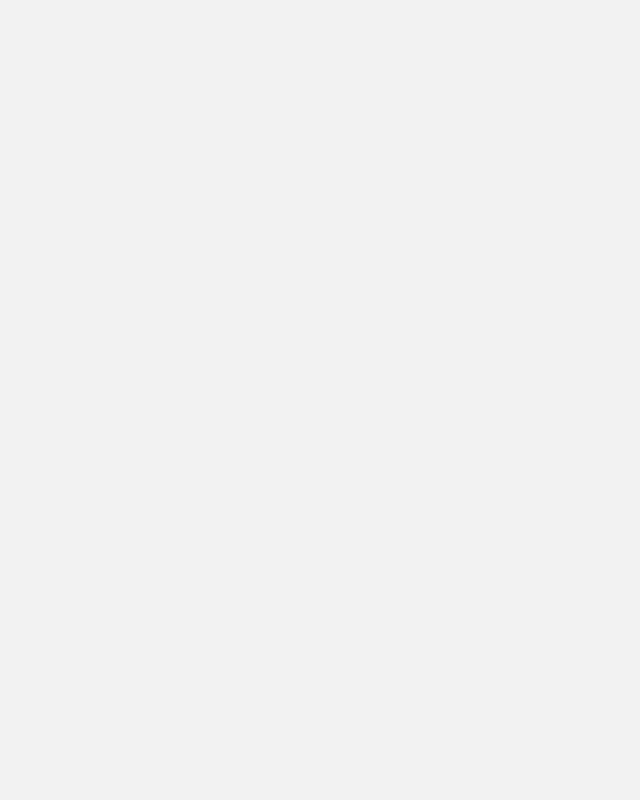
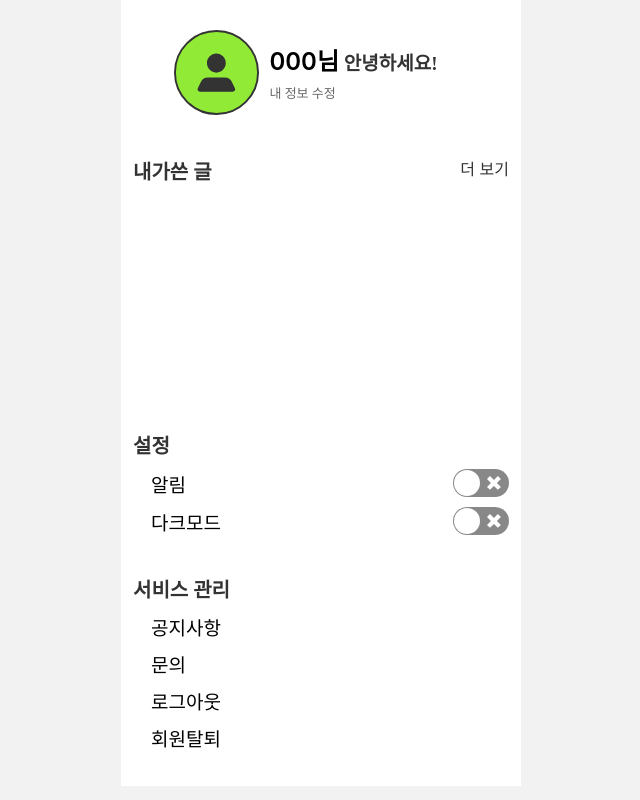
Before and after one commit to ECO-TOUR/front-end, a React (Create React App) app: page /mypage in a window 1280 px wide. Before the commit this address had no page. Shown: the whole page, without its empty margins (319-959 px from the left). Built offline with nearby package versions, Linux system fonts and the light colour scheme.

Commit message:
[css] mypage css 변경

```diff
--- a/package.json
+++ b/package.json
@@ -10,6 +10,7 @@
     "react-dom": "^18.3.1",
     "react-router-dom": "^6.23.1",
     "react-scripts": "5.0.1",
+    "react-switch": "^7.0.0",
     "recoil": "^0.7.7",
     "web-vitals": "^2.1.4"
   },
--- a/src/App.js
+++ b/src/App.js
@@ -1,9 +1,9 @@
 import { Route, Routes, BrowserRouter } from 'react-router-dom';
 import { RecoilRoot } from 'recoil';
-import Login from './Component/Login/Login';
-import Agreement from './Component/Agreement/Agreement'
-import Home from './Component/Main/Home';
-// import Mypage from './component/Mypage/Mypage.js';
+import Login from './component/Login/Login.js';
+import Agreement from './component/Agreement/Agreement.js'
+import Home from './component/Main/Home.js';
+import Mypage from './component/Mypage/Mypage.js';
 
 function App() {
   return (
@@ -14,7 +14,7 @@ function App() {
             <Route path="/" element={<Login />} />
             <Route path="/agreement" element={<Agreement />} />
             <Route path="/main" element={<Home />} />
-            {/* <Route path="/mypage" element={<Mypage />} /> */}
+            <Route path="/mypage" element={<Mypage />} />
           </Routes>
         </BrowserRouter>
       </RecoilRoot>
--- /dev/null
+++ b/src/Component/Mypage/Mypage.css
@@ -0,0 +1,96 @@
+.container {
+    display: flex;
+    justify-content: center;
+    align-items: center;
+}
+
+.nametag {
+    background-color: white;
+}
+.nametag-area {
+    display: flex;
+    justify-content: center;
+    align-items: center;
+    height: 144px;
+    padding: 0px 30px 0px 0px;
+}
+
+.text-area {
+    margin-left: 10px;
+}
+.profile-icon {
+    width: 85px;
+    height: 85px;
+}
+
+.nickname{
+    font-size: x-large;
+    font-weight: 600;
+}
+.first-line {
+    color: #333;
+    font-family: ABeeZee;
+    font-size: 19px;
+    font-style: normal;
+    font-weight: 600;
+}
+
+.second-line{
+    margin-top: 6px;
+    color: #676767;
+    font-family: ABeeZee;
+    font-size: 13px;
+    font-style: normal;
+    font-weight: 400;
+}
+
+.postList{
+    width: 100%;
+    background-color: white;
+}
+.postList-area{
+    height: 250px;
+    padding: 12px 12px;
+}
+.post-title{
+    display: flex;
+    justify-content: space-between;
+}
+.title{
+    color: #333;
+    font-family: ABeeZee;
+    font-size: 20px;
+    font-style: normal;
+    font-weight: 900;
+}
+a{
+    color: #333;
+    text-decoration: none;
+}
+
+.settings{
+    background-color: white;
+}
+.settings-area{
+    height: 120px;
+    padding: 12px 12px;
+}
+.line{
+    align-items: center;
+    max-width: 360px;
+    display: flex;
+    justify-content: space-between;
+    font-size: 19px;
+    font-weight: 500;
+    margin-left: 18px;
+    margin-top: 10px;
+    display: flex;
+}
+
+.service{
+    background-color: white;
+}
+.service-area{
+    height: 200px;
+    padding: 12px 12px;
+}
--- a/src/Component/Mypage/Mypage.js
+++ b/src/Component/Mypage/Mypage.js
@@ -1,17 +1,33 @@
-import React from 'react'
-import 'bootstrap/dist/css/bootstrap.min.css';
+import React, { useState } from 'react';
+import Switch from 'react-switch';
+import profileIcon from '../../assets/profile.svg';
+import './Mypage.css'
 
+
+const ToggleSwitch = () => {
+    const [checked, setChecked] = useState(false);
+
+    const handleChange = (nextChecked) => {
+      setChecked(nextChecked);
+    };
+    return (
+        <div style={{height:'28px'}}>
+            <Switch onChange={handleChange} checked={checked} />
+        </div>
+      );
+    };
 
 const NameTag = (props) => {
     return (
-        <div className='container' style={{ border: '1px solid black', height: '60px'}}>
-            <div className='row'>
-                <div className='col-4'>
-                    사진
-                </div>
-                <div className='col-8'>
-                    <div>{props.name ? props.name : '000'}님 안녕하세요!</div>
-                    <div>내 정보 수정</div>
+        <div className='nametag'>
+            <div className='nametag-area'>
+                <img className='profile-icon' src={profileIcon} alt="icon" />
+                <div className='text-area'>
+                    <div>
+                        <span className='nickname'>{props.name ? props.name : '000'}님</span>
+                        <span className='first-line'> 안녕하세요!</span>
+                    </div>
+                    <div className='second-line'>내 정보 수정</div>
                 </div>
             </div>
         </div>
@@ -20,12 +36,12 @@ const NameTag = (props) => {
 
 const PostList = () => {
     return (
-        <div className='container' style={{ border: '1px solid black', height: '60px' }}>
-            <div className='row'>
-                <div className='col-8'>
-                    내가쓴 글
+        <div className='postList'>
+            <div className='postList-area'>
+                <div className='post-title'>
+                    <div className='title'>내가쓴 글</div>
+                    <a href='#'> 더 보기</a>
                 </div>
-                <div className='col-4'> 더 보기</div>
             </div>
         </div>
     )
@@ -33,11 +49,11 @@ const PostList = () => {
 
 const Settings = () => {
     return (
-        <div className='container' style={{ border: '1px solid black', height: '100px' }}>
-            <div className='row'>설정</div>
-            <div className='row'>
-                <div>알림</div>
-                <div>다크모드</div>
+        <div className='settings'>
+            <div className='settings-area'>
+                <div className='title'>설정</div>
+                <div className='line'>알림 <ToggleSwitch/></div>
+                <div className='line'>다크모드 <ToggleSwitch/></div>
             </div>
         </div>
     )
@@ -45,13 +61,13 @@ const Settings = () => {
 
 const ServiceManage = () => {
     return (
-        <div className='container' style={{ border: '1px solid black', height: '150px' }}>
-            <div className='row'>서비스 관리</div>
-            <div className='row'>
-                <div>공지사항</div>
-                <div>문의</div>
-                <div>로그아웃</div>
-                <div>회원탈퇴</div>
+        <div className='service'>
+            <div className='service-area'>
+                <div className='title'>서비스 관리</div>
+                <div className='line'>공지사항</div>
+                <div className='line'>문의</div>
+                <div className='line'>로그아웃</div>
+                <div className='line'>회원탈퇴</div>
             </div>
         </div>
     )
@@ -60,7 +76,6 @@ const ServiceManage = () => {
 const Mypage = () => {
     return (
         <div>
-            <h1>Mypage</h1>
             <NameTag />
             <PostList />
             <Settings />
```
Also changed, not shown: src/assets/profile.svg (added), 1 other file (tests, documents, lock files or other folders).
